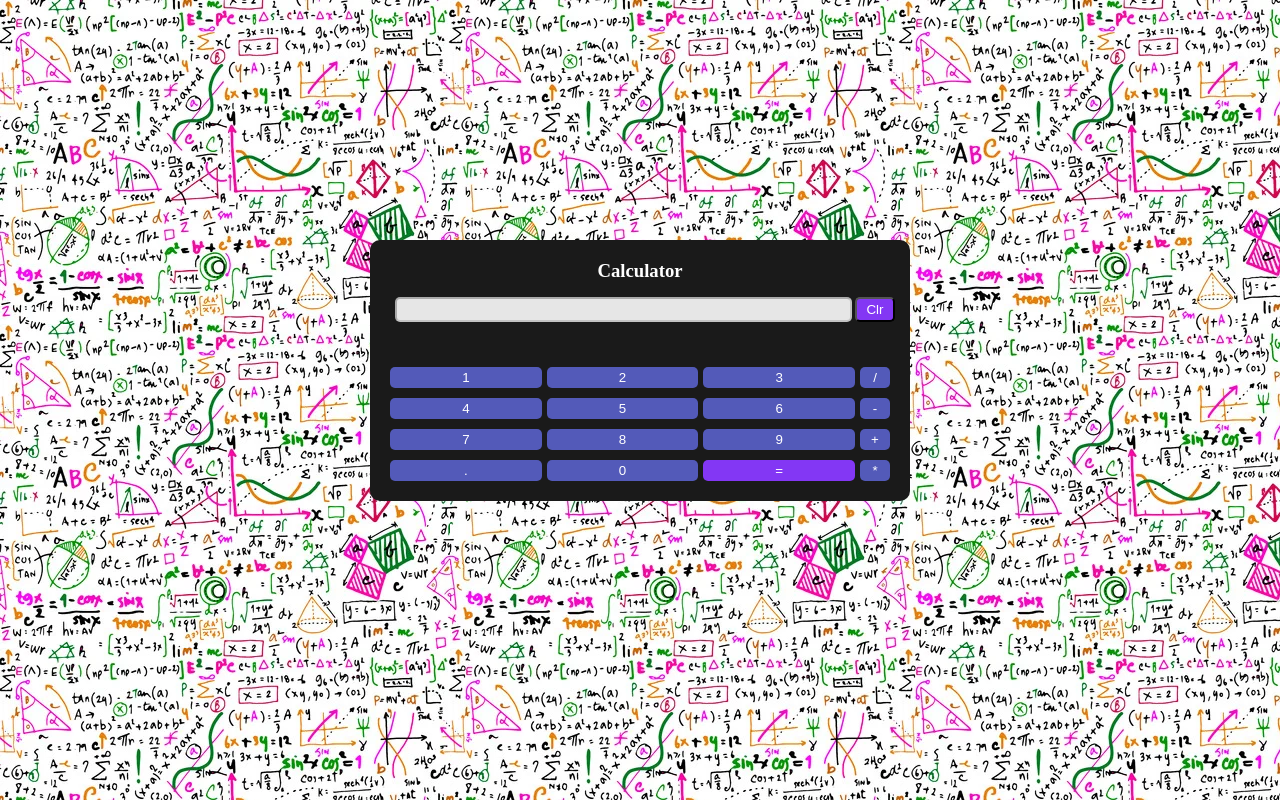
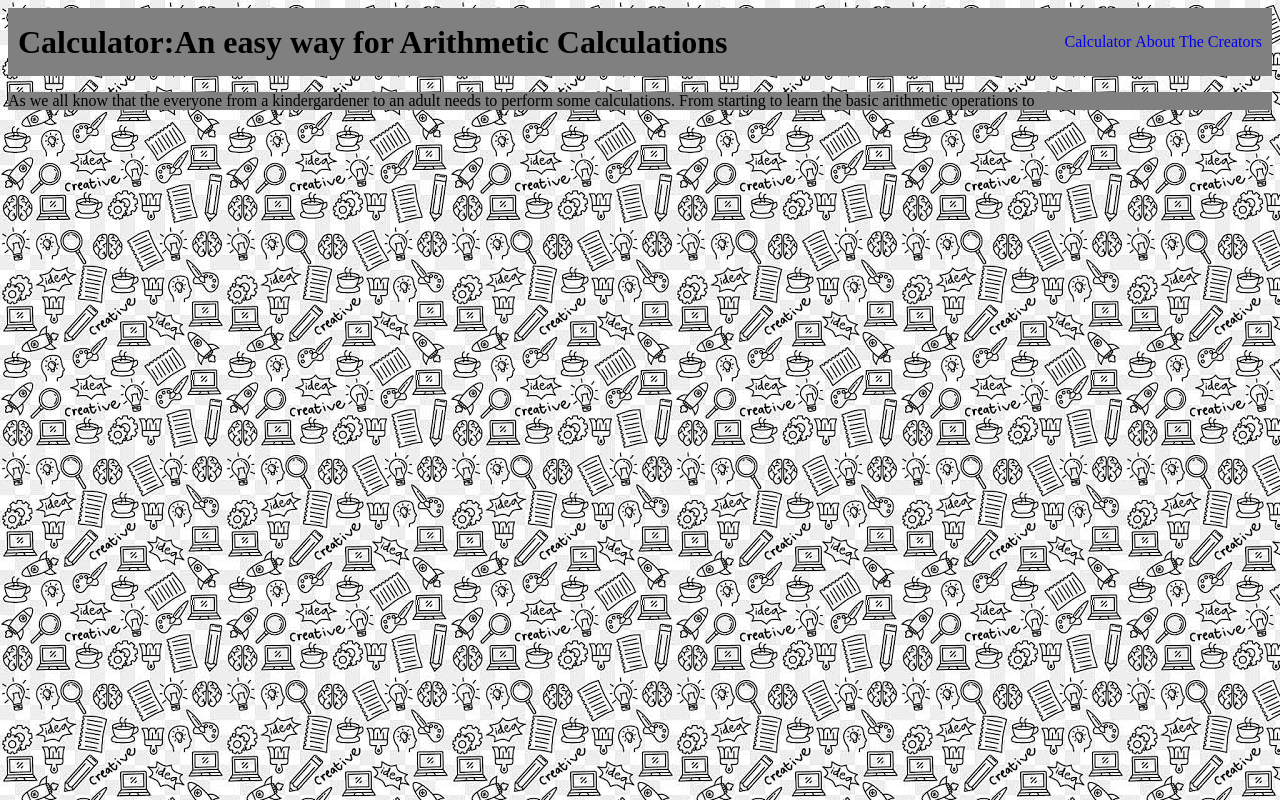
Before and after one commit to Harmehar-kaur/Javascript-Calculator, a plain HTML site: page index.html in a window 1280 px wide. Drawn offline with Linux system fonts and the light colour scheme.

Commit message:
new page

```diff
--- a/index.html
+++ b/index.html
@@ -5,48 +5,26 @@
     <meta http-equiv="X-UA-Compatible" content="IE=edge">
     <meta name="viewport" content="width=device-width, initial-scale=1.0">
     <link rel="stylesheet" href="./style.css">
-    <title>Calculator</title>
+    <title>Homepage | Calculator</title>
 </head>
 
-<body>
-    <header id="screen">
-        <h3>Calculator</h3>
-        <div class="inputdisplay-container">
-            <input type="text" name="displayscreen" class="inputdisplay" disabled>
-            <button type="button" class="clearbutton">Clr</button>
-        </div>
+<body class="body">
+    <header class="pageheading">
+        <h1 class="pageheader">Calculator:An easy way for Arithmetic Calculations</h1>
+        <nav class="navmenu">
+            <a href="./otherpages/calculator.html">Calculator</a>
+            <a href="./otherpages/about.html">About The Creators</a>
+        </nav>
     </header>
     <main>
-        <section id="key-container">
-            <div class="row">
-                <button type="button" value="1" onclick="updateDisplay('1')">1</button>
-                <button type="button" value="2" onclick="updateDisplay('2')">2</button>
-                <button type="button" value="3" onclick="updateDisplay('3')">3</button>
-                <button type="button" value="/" onclick="operator('/')">/</button>
+        <article class="content">
+            <div class="introduction to calculator">
+                <p>
+                    As we all know that the everyone from a kindergardener to an adult needs to perform
+                    some calculations. From starting to learn the basic arithmetic operations to
+                </p>
             </div>
-            <div class="row">
-                <button type="button" value="4" onclick="updateDisplay('4')">4</button>
-                <button type="button" value="5" onclick="updateDisplay('5')">5</button>
-                <button type="button" value="6" onclick="updateDisplay('6')">6</button>
-                <button type="button" value="-" onclick="operator('-')">-</button>
-            </div>
-            <div class="row">
-                <button type="button" value="7" onclick="updateDisplay('7')">7</button>
-                <button type="button" value="8" onclick="updateDisplay('8')">8</button>
-                <button type="button" value="9" onclick="updateDisplay('9')">9</button>
-                <button type="button" value="+" onclick="operator('+')">+</button>
-            </div>
-            <div class="row">
-                <button type="button" value="." onclick="updateDisplay('.')">.</button>
-                <button type="button" value="0" onclick="updateDisplay('0')">0</button>
-                <button type="button" value="=" onclick="calculate()" class="colouredbutton">
-                    =
-                </button>
-                <button type="button" value="*" onclick="operator('*')">*</button>
-            </div>
-        </section>
+        </article>
     </main>
-    <script src="./script.js">
-    </script>
 </body>
 </html>
--- a/script.js
+++ b/script.js
@@ -30,10 +30,10 @@ function operate (operator, a, b) {
 let displayValue = ""
 
 function updateDisplay(value) {
-    document.querySelector(".inputdisplay-container .inputdisplay").textContent = value
+    document.querySelector(".top .display").textContent = value
 }
 
-document.querySelector(".inputdisplay-container button").addEventListener("click", e => {
+document.querySelector(".top button").addEventListener("click", e => {
     displayValue = ""
     updateDisplay("")
 })
--- a/style.css
+++ b/style.css
@@ -1,104 +1,29 @@
-* {
-    margin: 0;
-    padding: 0;
-}
 body{
-    background-image: url(./static/background-option3.webp);
-}
-#screen{
-    width: 500px;
-    margin: auto;
-    padding: 20px;
-    padding-bottom: 10px;
-    background-color: rgb(26, 26, 26);
-    border-top-left-radius: 10px;
-    border-top-right-radius: 10px;
-    margin-top: 30vh;
+    background-image: url(./static/indexpage_background.jpeg);
 }
 
-#screen h3{
-    color: white;
-    padding-bottom: 10px;
-    text-align: center;
+.pageheading{
+    display: flex;
+    background-color: gray;
+    text-decoration: none;
+    justify-content: space-between;
+    align-items: center;
+    width: auto;
+    height: 3rem;
+    padding: 10px 10px;
+    padding-right: 10px;
 }
 
-.inputdisplay-container{
-    display: flex;
-    padding:5px;
-    width: 100%;
-    display: flex;
-    margin-bottom: 10px;
+.pageheading .navmenu {
+    text-decoration: none;
+}
+
+.pageheading .navmenu a{
+    text-decoration: none;
+    font-weight: 300;
+}
+
+.content{
+    background-color:gray;
 
 }
-
-.inputdisplay-container:last-child{
-    flex:1;
-}
-
-.inputdisplay{
-    background-color: rgb(230, 230, 230);
-    flex: 1;
-    border-radius: 5px;
-    padding: 3px 3px;
-    flex:3;
-}
-.clearbutton{
-    width: 40px;
-    margin-left: 3px;
-    background-color: rgb(131, 55, 244);
-    border-radius: 5px;
-    color: white;
-}
-
-.clearbutton:hover{
-    background-color: rgb(175, 137, 232);
-}
-
-main {
-    width: 500px;
-    margin: auto;
-    padding: 20px;
-    padding-bottom: 10px;
-    background-color: rgb(26, 26, 26);
-    border-bottom-left-radius: 10px;
-    border-bottom-right-radius: 10px;
-}
-
-#key-container button{
-    border-radius: 5px;
-    padding: 3px 0;
-    border: 0;
-    background-color: rgb(83, 90, 185);
-    color:white;
-    cursor: pointer;
-}
-
-#key-container button:hover {
-    background-color: rgb(105, 114, 232);
-}
-
-#key-container button.colouredbutton{
-    background-color: rgb(131, 55, 244);
-}
-
-#key-container button.colouredbutton:hover {
-    background-color: rgb(175, 137, 232);
-}
-
-main .row {
-    display: flex;
-    width: 100%;
-    margin-bottom: 10px;
-}
-
-main .row button {
-    flex: 1;
-    margin-left: 5px;
-}
-main .row button:first-of-type {
-    margin-left: 0;
-}
-main .row button:last-of-type {
-    width: 30px;
-    flex: unset;
-}
--- /dev/null
+++ b/stylesheet/calculatorpage.css
@@ -0,0 +1,73 @@
+* {
+    margin: 0;
+    padding: 0;
+    box-sizing: border-box;
+}
+
+main {
+    width: 300px;
+    margin: auto;
+    padding: 20px;
+    padding-bottom: 10px;
+    background-color: rgb(26, 26, 26);
+    border-radius: 10px;
+    margin-top: 30vh;
+}
+
+main button {
+    border-radius: 5px;
+    padding: 3px 0;
+    border: 0;
+    background-color: rgb(83, 90, 185);
+    color:white;
+    cursor: pointer;
+}
+
+main button.colored-button {
+    background-color: rgb(131, 55, 244);
+}
+
+main button.colored-button:hover {
+    background-color: rgb(175, 137, 232);
+}
+
+
+main button:hover {
+    background-color: rgb(105, 114, 232);
+}
+
+main .top {
+    width: 100%;
+    display: flex;
+    margin-bottom: 10px;
+}
+
+main .display {
+    flex: 1;
+    background-color: rgb(230, 230, 230);
+    border-radius: 5px;
+    padding: 3px 3px;
+}
+
+main .top button {
+    width: 30px;
+    margin-left: 5px;
+}
+
+main .row {
+    display: flex;
+    width: 100%;
+    margin-bottom: 10px;
+}
+
+main .row button {
+    flex: 1;
+    margin-left: 5px;
+}
+main .row button:first-of-type {
+    margin-left: 0;
+}
+main .row button:last-of-type {
+    width: 30px;
+    flex: unset;
+}
```
Also changed, not shown: otherpages/calculator.html (added, +46 -0 lines), otherpages/about.html (added), static/indexpage_background.jpeg (added).
